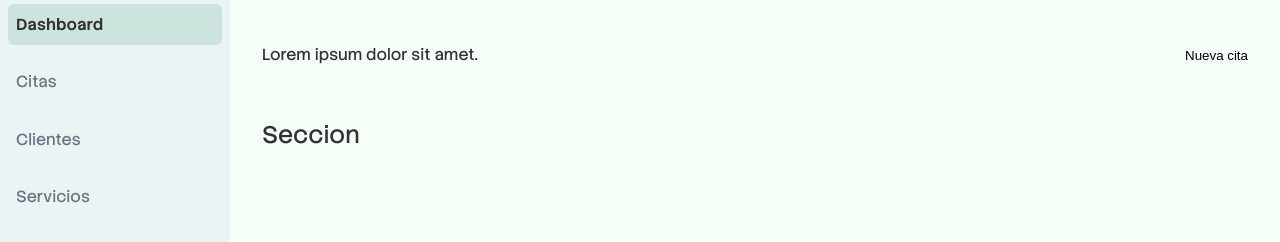
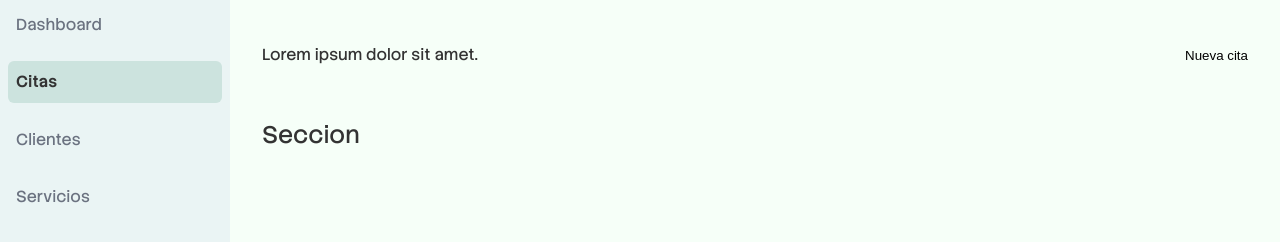
Before and after one commit to RaulLimon3/spa-booking-dashboard, a website built with Vite: page index.html in a window 1280 px wide. Both pictures are taken after a click on the link "Citas". Shown: the part 70-312 px from the top of the page. Built offline with nearby package versions, Linux system fonts and the light colour scheme.

Commit message:
feat(navbar): implement active state logic and modularize into navbar module

```diff
--- a/index.html
+++ b/index.html
@@ -14,7 +14,7 @@
         </div>
         <nav class="navbar">
           <ul class="navbar__list">
-            <li class="navbar__item navbar__item--active">
+            <li class="navbar__item">
               <a href="#" class="navbar__link" aria-current="page">Dashboard</a>
             </li>
             <li class="navbar__item">
--- a/src/js/app.js
+++ b/src/js/app.js
@@ -0,0 +1,5 @@
+import { initNavBar } from "./components/navbar";
+
+document.addEventListener('DOMContentLoaded', () => {
+    initNavBar();
+});
--- /dev/null
+++ b/src/js/components/navbar.js
@@ -0,0 +1,28 @@
+const initNavBar = () => {
+    // Accedemos a nuestro contenedor de los enlaces
+    const navbarContainer = document.querySelector('.navbar__list');
+
+    // Esperamos a que le den clic
+    navbarContainer.addEventListener('click', (e) => {
+
+        // Accedemos a los elementos
+        const links = e.target.closest('.navbar__link');
+
+        // Veficamos que se de clic sobre el enlace
+        if (!links) return;
+
+        e.preventDefault();
+
+        // Quitamos la clase activa y la ponemos en el elemento cliqueado
+        const currentActive = navbarContainer.querySelector('[aria-current="page"]');
+
+        if (currentActive) {
+            currentActive.removeAttribute('aria-current');
+        }
+
+        // Colocamos el elemento activo
+        links.setAttribute('aria-current', 'page');
+    });
+};
+
+export { initNavBar };
```
